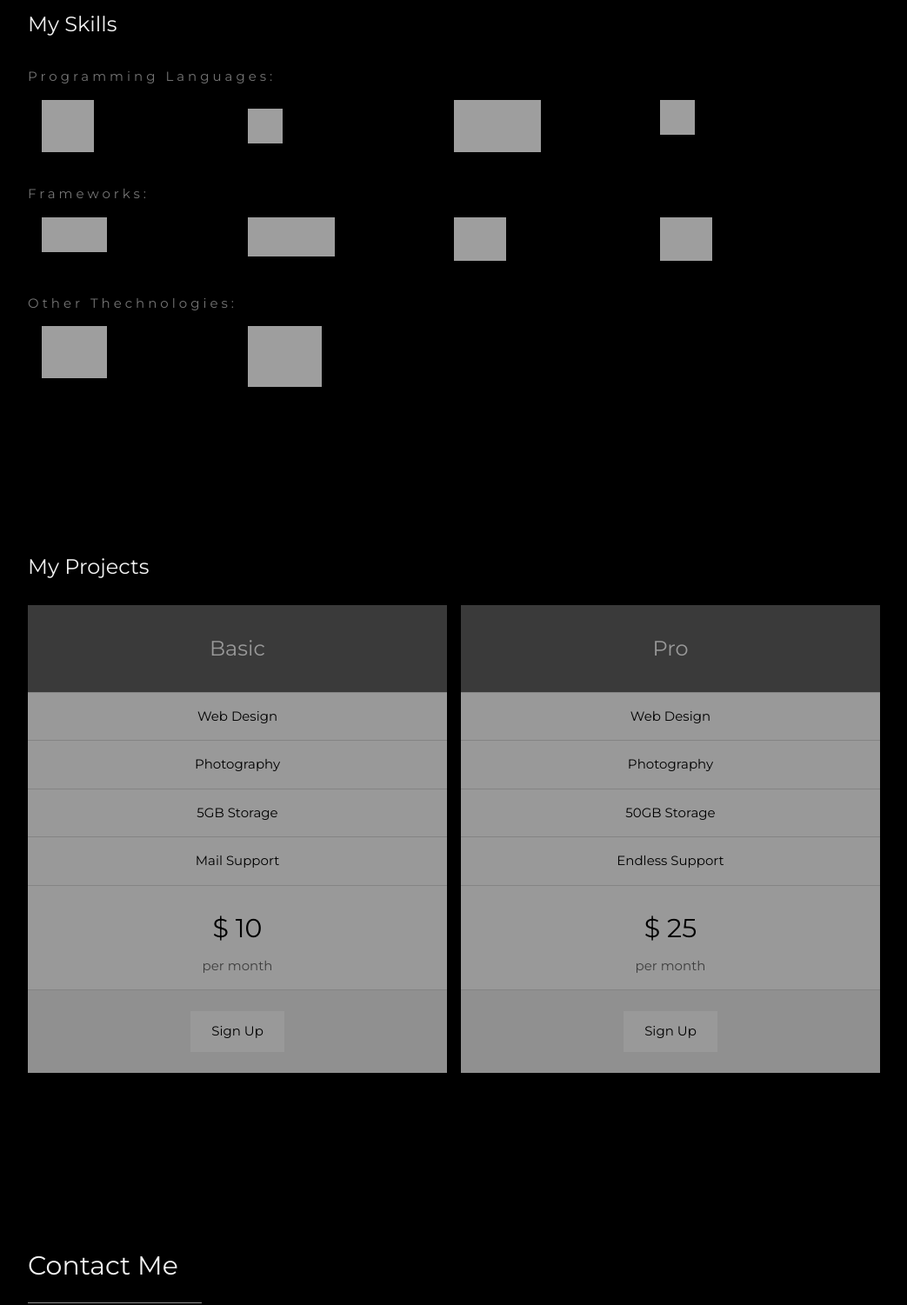
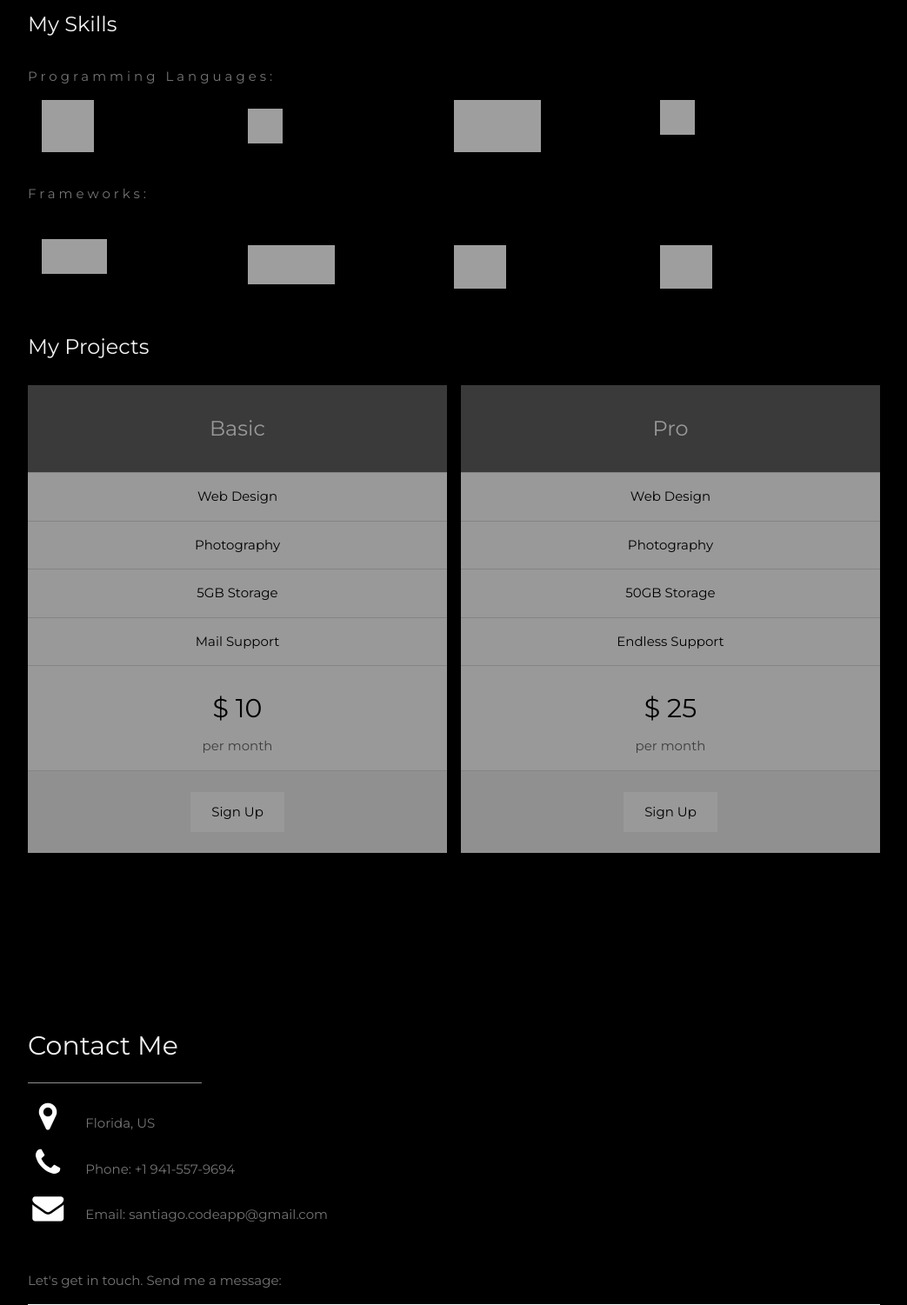
Before and after one commit to santiagocodeapp/Portafolio, a Django app: page / in a window 1280 px wide. Shown: the part 1282-2783 px from the top of the page at 87% size, without its empty margins (178-1221 px from the left). Run offline with Django 4.2, Linux system fonts and the light colour scheme; grey boxes are pictures that could not be loaded.

Commit message:
Some Touches to UI

```diff
--- a/MyPortafolio/templates/MyPortafolio/index.html
+++ b/MyPortafolio/templates/MyPortafolio/index.html
@@ -28,7 +28,7 @@ body, h1,h2,h3,h4,h5,h6 {font-family: "Montserrat", sans-serif}
     <i class="fa fa-home w3-xxlarge"></i>
     <p>HOME</p>
   </a>
-  <a href="#about" class="w3-bar-item w3-button w3-padding-large w3-hover-black">
+  <a href="#target" class="w3-bar-item w3-button w3-padding-large w3-hover-black">
     <i class="fa fa-user w3-xxlarge"></i>
     <p>TARGET</p>
   </a>
@@ -46,8 +46,8 @@ body, h1,h2,h3,h4,h5,h6 {font-family: "Montserrat", sans-serif}
 <div class="w3-top w3-hide-large w3-hide-medium" id="myNavbar">
   <div class="w3-bar w3-black w3-opacity w3-hover-opacity-off w3-center w3-small">
     <a href="#" class="w3-bar-item w3-button" style="width:25% !important">HOME</a>
-    <a href="#about" class="w3-bar-item w3-button" style="width:25% !important">ABOUT</a>
-    <a href="#photos" class="w3-bar-item w3-button" style="width:25% !important">PHOTOS</a>
+    <a href="#target" class="w3-bar-item w3-button" style="width:25% !important">TARGET</a>
+    <a href="#projects" class="w3-bar-item w3-button" style="width:25% !important">PROJECTS</a>
     <a href="#contact" class="w3-bar-item w3-button" style="width:25% !important">CONTACT</a>
   </div>
 </div>
@@ -62,7 +62,7 @@ body, h1,h2,h3,h4,h5,h6 {font-family: "Montserrat", sans-serif}
   </header>
 
   <!-- About Section -->
-  <div class="w3-content w3-justify w3-text-grey w3-padding-64" id="about">
+  <div class="w3-content w3-justify w3-text-grey w3-padding-64" id="target">
     <h2 class="w3-text-light-grey">My Target</h2>
     <hr style="width:200px" class="w3-opacity">
     <p>
@@ -90,21 +90,21 @@ body, h1,h2,h3,h4,h5,h6 {font-family: "Montserrat", sans-serif}
     <p class="w3-wide">Frameworks:</p>
     <div class="w3-black">
       <div class="w3-row w3-container">
-        <div class="w3-col l3">
+        <div class="w3-col l3" style="margin-top: 25px;">
           <img  style="width: 75px; height: 40px;" src="https://www.djangoproject.com/m/img/logos/django-logo-negative.png" alt="">
-        </div>
-        <div class="w3-col l3">
+        </div><br>
+        <div class="w3-col l3" style="margin-top: 10px;">
           <img  style="width: 100px; height: 45px;" src="https://upload.wikimedia.org/wikipedia/commons/1/17/Google-flutter-logo.png" alt="">
         </div>
-        <div class="w3-col l3">
+        <div class="w3-col l3" style="margin-top: 10px;">
           <img  style="width: 60px; height: 50px;" src="https://upload.wikimedia.org/wikipedia/commons/thumb/a/a7/React-icon.svg/2300px-React-icon.svg.png" alt="">
         </div>
-        <div class="w3-col l3">
+        <div class="w3-col l3" style="margin-top: 10px;">
           <img  style="width: 60px; height: 50px;" src="https://upload.wikimedia.org/wikipedia/commons/thumb/b/b2/Bootstrap_logo.svg/512px-Bootstrap_logo.svg.png" alt="">
         </div>
       </div>
   </div><br>
-    <p class="w3-wide">Other Thechnologies:</p>
+    <!-- <p class="w3-wide">Other Thechnologies:</p>
     <div class="w3-black">
       <div class="w3-row w3-container">
         <div class="w3-col l3">
@@ -120,7 +120,7 @@ body, h1,h2,h3,h4,h5,h6 {font-family: "Montserrat", sans-serif}
 
         </div>
       </div>
-  </div><br><br><br><br><br><div style="height: 50px;"></div>
+  </div><br><br><br><br><br><div style="height: 50px;"></div> -->
 
 
     <!-- Grid for projects tables -->
```
